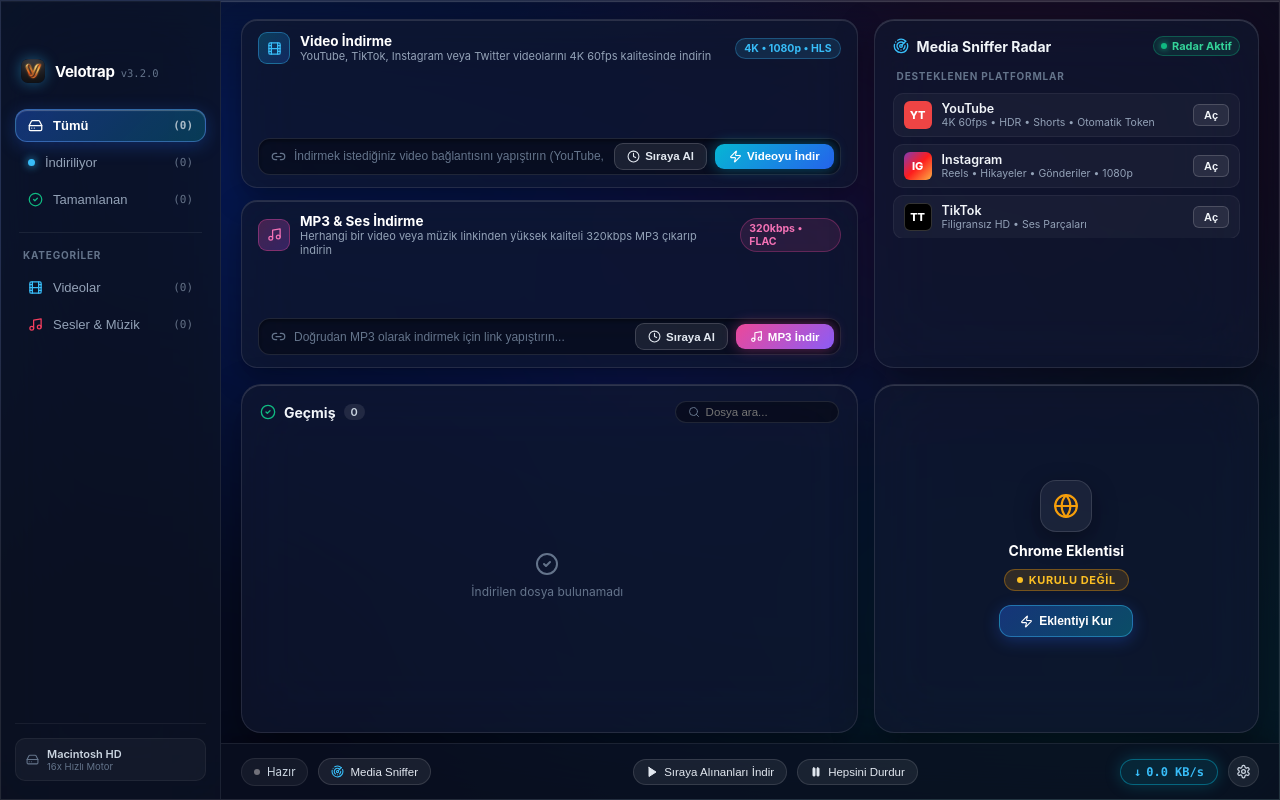
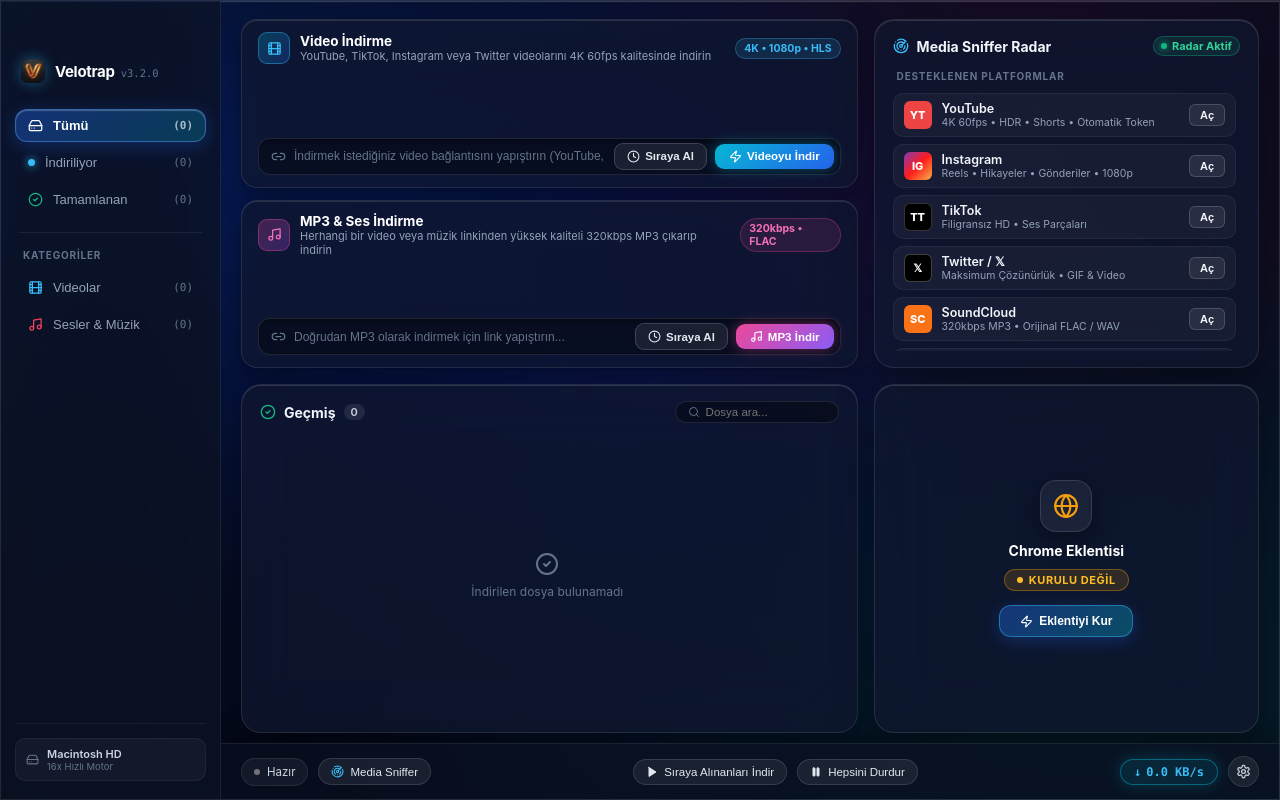
Before and after one commit to EmreYalcn/velotrap, a React (Vite) app: page / in a window 1280 px wide. Built offline with nearby package versions, Linux system fonts and the light colour scheme.

Commit message:
fix(ui): expand sniffer items list to fill full card height with custom slim scrollbar

```diff
--- a/package.json
+++ b/package.json
@@ -1,6 +1,6 @@
 {
   "name": "velotrap",
-  "version": "3.1.23",
+  "version": "3.1.24",
   "description": "Velotrap - High-Speed Multi-Threaded Download Manager & Universal Video/Audio Grabber",
   "main": "dist-electron/main.js",
   "scripts": {
--- a/src/styles.css
+++ b/src/styles.css
@@ -2399,7 +2399,9 @@ html,
   flex-direction: column;
   gap: 8px;
   overflow-y: auto;
-  max-height: 170px;
+  flex: 1;
+  min-height: 0;
+  padding-right: 4px;
 }
 
 .snif-row-tile {
@@ -3558,3 +3560,25 @@ html,
   font-size: 9px;
   font-weight: 900;
 }
+
+.sniffer-items-list::-webkit-scrollbar,
+.liquid-files-scroll::-webkit-scrollbar {
+  width: 5px;
+}
+
+.sniffer-items-list::-webkit-scrollbar-track,
+.liquid-files-scroll::-webkit-scrollbar-track {
+  background: rgba(0, 0, 0, 0.15);
+  border-radius: 99px;
+}
+
+.sniffer-items-list::-webkit-scrollbar-thumb,
+.liquid-files-scroll::-webkit-scrollbar-thumb {
+  background: rgba(255, 255, 255, 0.18);
+  border-radius: 99px;
+}
+
+.sniffer-items-list::-webkit-scrollbar-thumb:hover,
+.liquid-files-scroll::-webkit-scrollbar-thumb:hover {
+  background: rgba(56, 189, 248, 0.5);
+}
```
Also changed, not shown: browser-extension/manifest.json.
